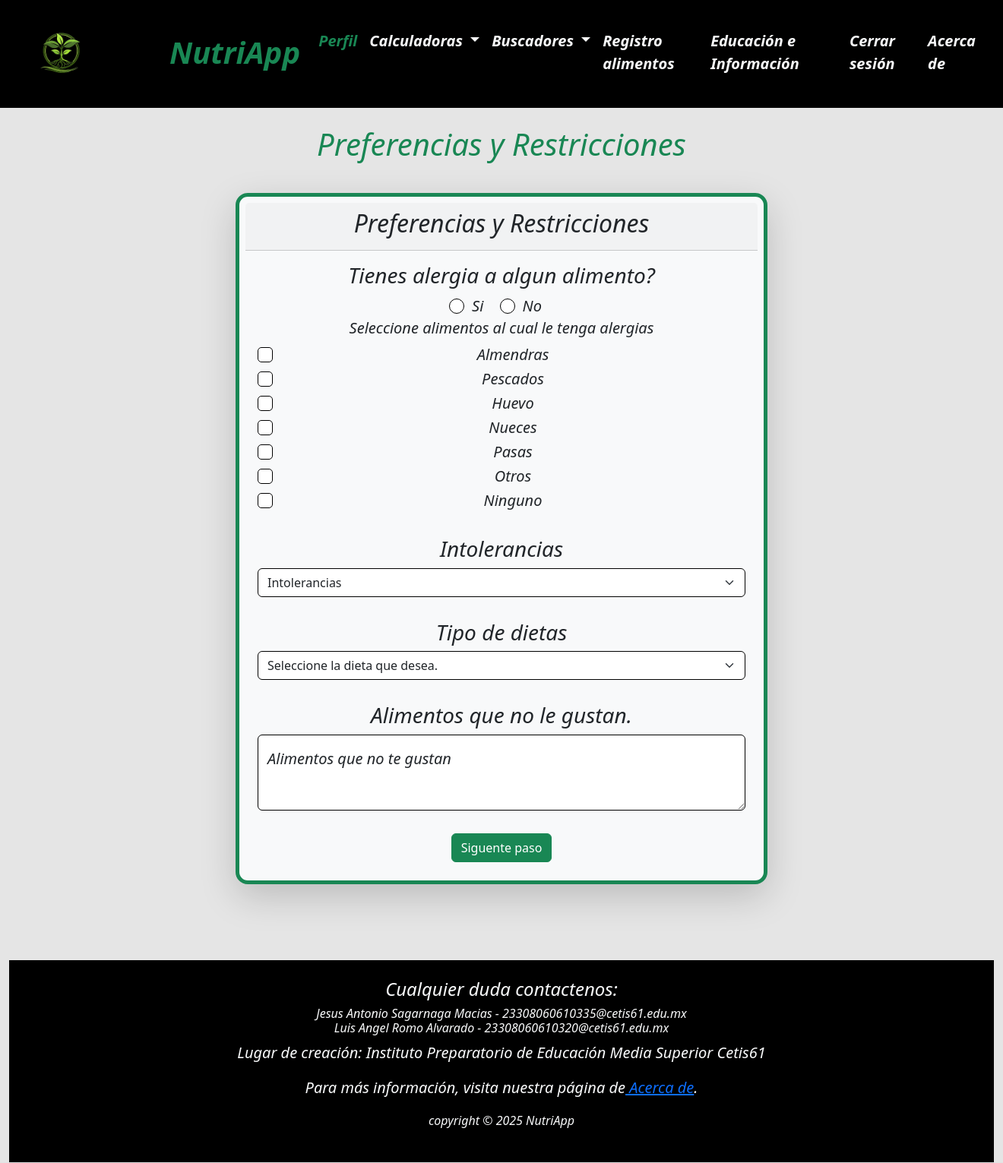
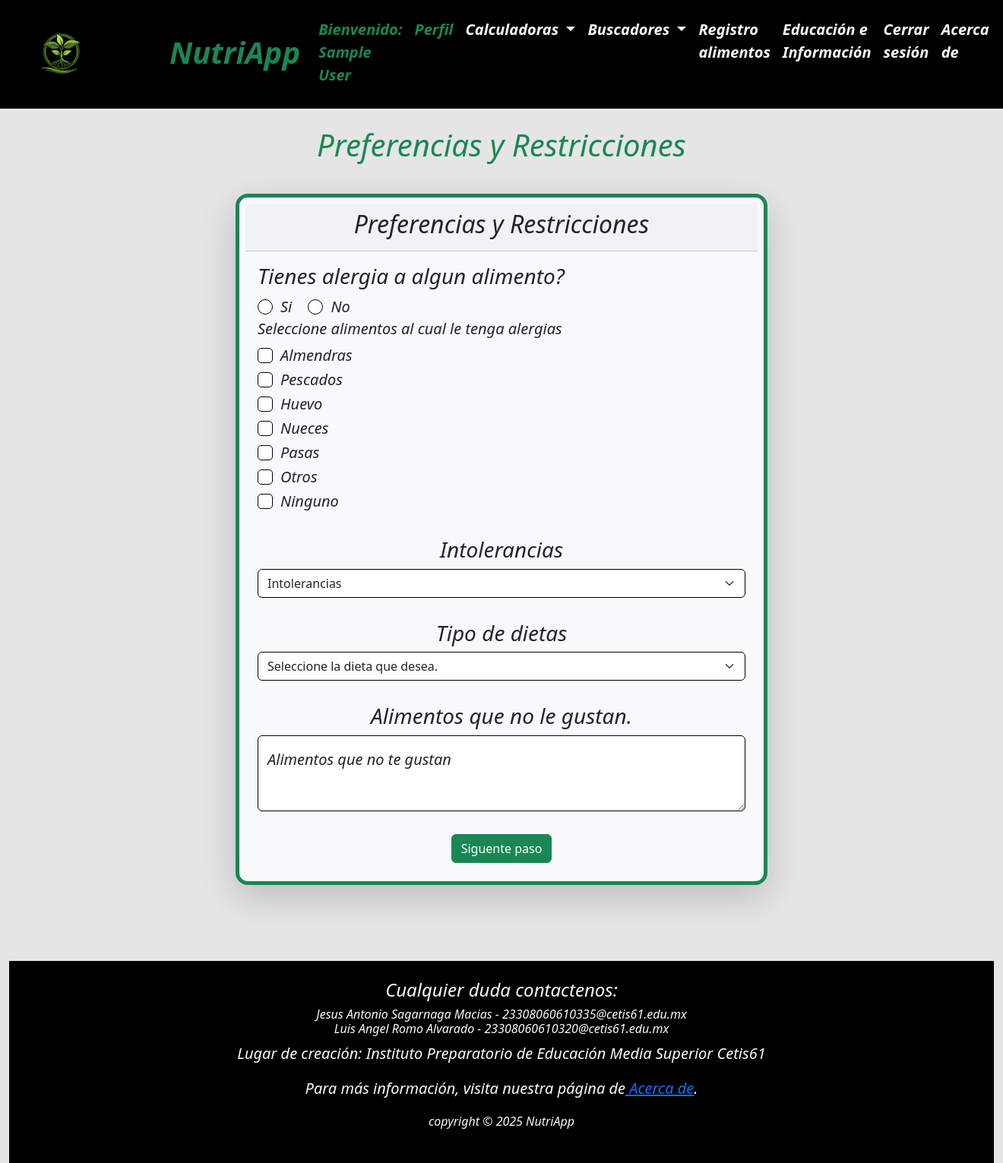
Before and after one commit to Sagarnaga-Jesus/nutriApp, a Flask app: page /preferencias in a window 1320 px wide. Shown: the whole page at 76% size. Run offline with Flask 3, Linux system fonts and the light colour scheme; the visitor is signed in with stand-in values (Sample User, id 1); some libraries are stand-ins or nearby versions.

Commit message:
poco a poco

```diff
--- a/templates/base.html
+++ b/templates/base.html
@@ -32,6 +32,11 @@
                         {% endif %}
 
                         {% if session.get('usuario') %}
+
+                        <li class="nav-item">
+                            <a class="nav-link  text-success">Bienvenido: {{session.get('nombre')}}</a>
+                        </li>
+
                         <li class="nav-item">
                             <a class="nav-link  text-success" href="/perfil">Perfil</a>
                         </li>
--- a/templates/nivel.html
+++ b/templates/nivel.html
@@ -5,10 +5,10 @@
 
 <h1 class="text-center fst-italic text-success" style="margin-top: 20px;">Experiencia</h1>
 
-    <div class="card mx-auto p-2 mb-3 shadow-lg bg-body-tertiary rounded-4 text-center border-success border-5 fs-5 fst-italic" style="max-width: 600px; width: 100%; margin-top: 40px;">
+    <div class="card mx-auto p-2 mb-3 shadow-lg bg-body-tertiary rounded-4 border-success border-5 fs-5 fst-italic" style="max-width: 400px; width: 100%; margin-top: 40px;">
     <form action="/nivel" method="POST" id="experiencia"><!-- lo que hiciste en registro-->
         <div class="card-header">
-            <h2>Nivel de Experiencia</h2>
+            <h2 class="text-center">Nivel de Experiencia</h2>
             <div>
                 {% with messages = get_flashed_messages(with_categories=true) %}
                     {% if messages %}
@@ -52,7 +52,7 @@
             </div>
             <br>
 
-            <footer>
+            <footer class="text-center">
                 <button type="submit" class="btn btn-success">Finalizar registro</button>
             </footer>
             </form>
--- a/templates/preferencias.html
+++ b/templates/preferencias.html
@@ -4,10 +4,10 @@
 {% block contenido %}
 
 <h1 class="text-center fst-italic text-success" style="margin-top: 20px;"> Preferencias y Restricciones</h1>
-    <div class="card mx-auto p-2 mb-3 shadow-lg bg-body-tertiary rounded-4 text-center border-success border-5 fs-5 fst-italic" style="max-width: 700px; width: 100%; margin-top: 40px;">
+    <div class="card mx-auto p-2 mb-3 shadow-lg bg-body-tertiary rounded-4 border-success border-5 fs-5 fst-italic" style="max-width: 700px; width: 100%; margin-top: 40px;">
             <form action="/preferencias" method="POST" id="preferencias">
         <div class="card-header">
-            <h2> Preferencias y Restricciones</h2>
+            <h2 class="text-center"> Preferencias y Restricciones</h2>
             <div>
                 {% with messages = get_flashed_messages(with_categories=true) %}
                     {% if messages %}
@@ -75,7 +75,7 @@
                 </label>
             </div>
             <br>
-            <h3>Intolerancias</h3>
+            <h3 class="text-center">Intolerancias</h3>
             <select class="form-select border border-black" aria-label="Default select example" name="intolerancias" required>
                 <option selected>Intolerancias</option>
                 <option value="lactosa">Lactosa</option>
@@ -83,7 +83,7 @@
                 <option value="no">No tengo</option>
             </select>
             <br>
-            <h3>Tipo de dietas</h3>
+            <h3 class="text-center">Tipo de dietas</h3>
             <select class="form-select border border-black" aria-label="Default select example" name="dietas" required>
                 <option selected>Seleccione la dieta que desea.</option>
                 <option value="vegana">Vegana</option>
@@ -93,14 +93,14 @@
                 <option value="ninguna">Ninguna en especifica</option>
             </select>
             <br>
-            <h3>Alimentos que no le gustan.</h3>
+            <h3 class="text-center">Alimentos que no le gustan.</h3>
             <div class="form-floating">
-                <textarea class="form-control border border-black" placeholder="Leave a comment here" name="no_gustan" id="no_gustan" style="height: 100px" required></textarea>
+                <textarea class="form-control border border-black" placeholder="Leave a comment here" name="no_gustan" id="no_gustan" style="height: 100px"></textarea>
                 <label for="no_gustan">Alimentos que no te gustan</label>
             </div>
             <br>
 
-            <footer>
+            <footer class="text-center">
                 <button type="submit" class="btn btn-success">Siguente paso</button>
             </footer>
             </form>
```
Also changed, not shown: templates/objetivos.html (+4 -4 lines).
